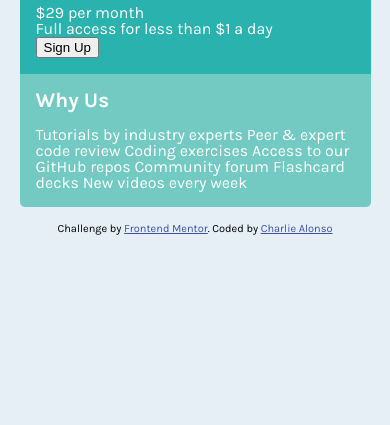
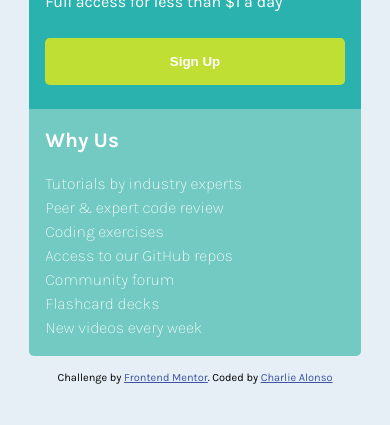
Before and after one commit to Charlie025x/Single-price-grid-component, a plain HTML site: page index.html in a window 390 px wide. Shown: the part 419-844 px from the top of the page. Drawn offline with Linux system fonts and the light colour scheme.

Commit message:
completed card's css for mobile view port

```diff
--- a/css/style.scss
+++ b/css/style.scss
@@ -1,6 +1,4 @@
-@import url('https://fonts.googleapis.com/css2?family=Karla:wght@400;700&display=swap');
-
-:root {
+@import url('https://fonts.googleapis.com/css2?family=Karla:wght@200;400;700&display=swap');:root {
   --clr-cyan: hsl(179, 62%, 43%);
   --clr-bright-yellow: hsl(71, 73%, 54%);
 
@@ -20,13 +18,14 @@ body {
 }
 
 .card-container {
-  width: 90%;
+  width: 85%;
   max-width: 30rem;
   border-radius: .3rem;
   overflow: hidden;
   // width: 20rem;
   .card {
     padding: 1rem;
+    line-height: 1.5;
     h2 {
       font-weight: 700;
       font-size: 1.3rem;
@@ -39,6 +38,7 @@ body {
       color: var(--clr-cyan);
     & + p {
       color: var(--clr-bright-yellow);
+      font-weight: 700;
       margin-bottom: 1rem;
     }
     }
@@ -50,10 +50,41 @@ body {
   .card-2 {
     background-color: var(--clr-cyan);
     color: white;
+    h2 + p {
+      font-weight: 200;
+      display: flex;
+      align-items: center;
+      a {
+        font-weight: 700;
+        font-size: 2rem;
+        margin-right: .5rem;
+      }
+    }
+      button {
+        background-color: var(--clr-bright-yellow);
+        color: white;
+        font-weight: 700;
+        border: none;
+        border-radius: .3rem;
+        width: 100%;
+        padding: 1rem;
+        margin-top: 1.5rem;
+        margin-bottom: .5rem;
+        &:hover {
+          cursor: pointer;
+        }
+        &:active {
+          transform: translateY(5px);
+        }
+      }
   }
   .card-3 {
     background-color: rgb(114, 202, 195);
     color: white;
+    p {
+      font-weight: 200;
+      // white-space: pre; //reserves line breaks made in html but distorts the card
+    }
   }
 }
 
--- a/index.html
+++ b/index.html
@@ -36,12 +36,12 @@
       <h2>Why Us</h2>
 
       <p>
-        Tutorials by industry experts
-        Peer &amp; expert code review
-        Coding exercises
-        Access to our GitHub repos
-        Community forum
-        Flashcard decks
+        Tutorials by industry experts <br>
+        Peer &amp; expert code review<br>
+        Coding exercises<br>
+        Access to our GitHub repos<br>
+        Community forum<br>
+        Flashcard decks<br>
         New videos every week
       </p>
     </section>
```
Also changed, not shown: css/style.css, 1 other file.
